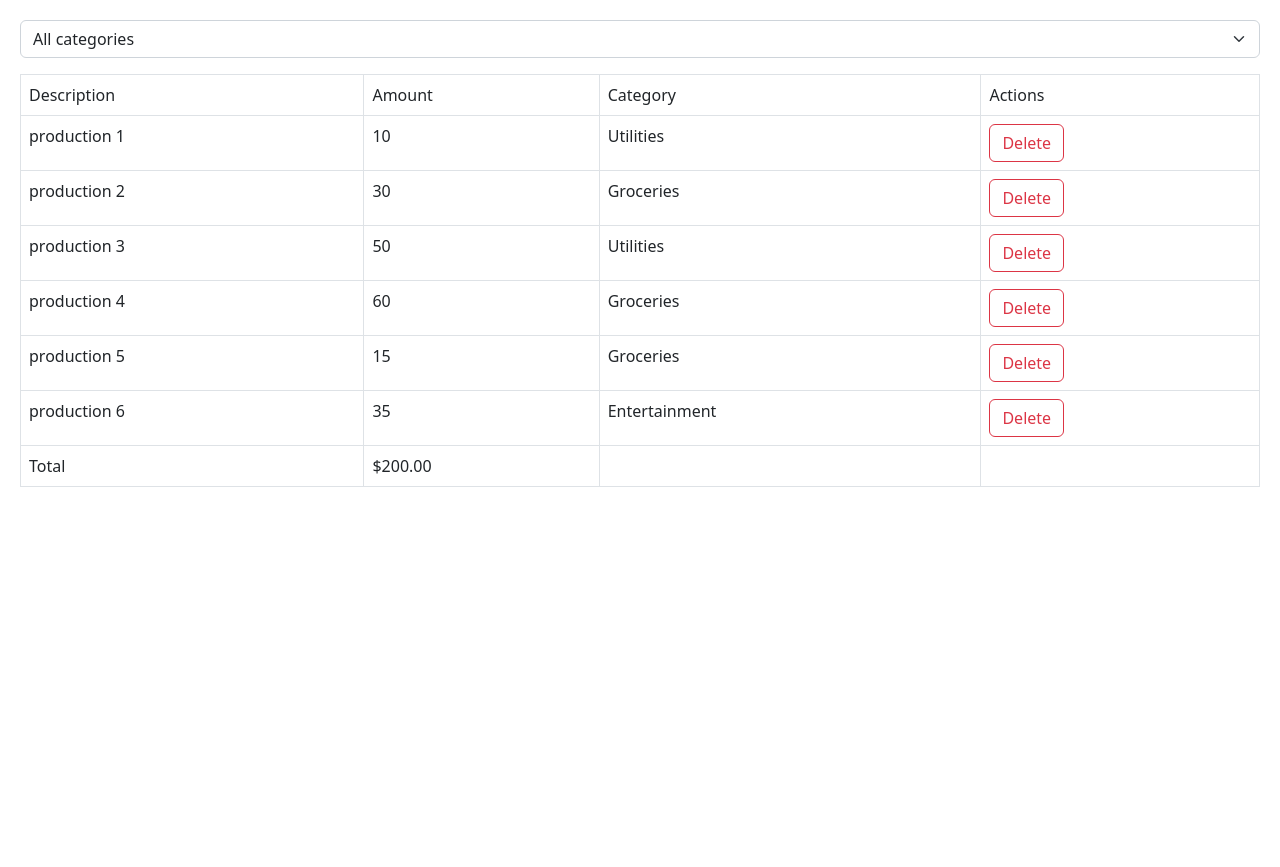
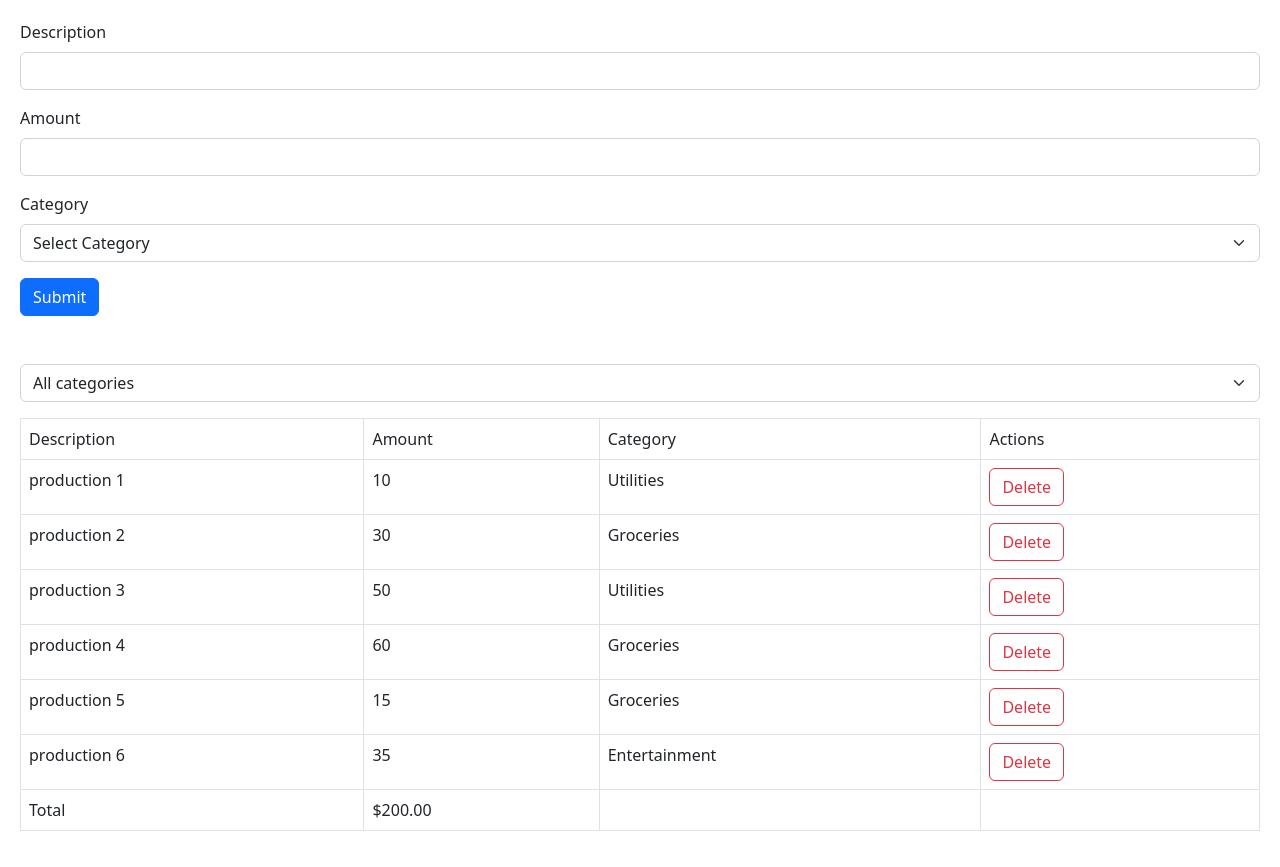
Before and after one commit to Qasimshaheen/react-app, a React (Vite) app: page / in a window 1280 px wide. Before the commit the page ends 800 px from the top, so only its background shows below. Built offline with nearby package versions, Linux system fonts and the light colour scheme.

Commit message:
Building Expense Form

```diff
--- a/src/App.tsx
+++ b/src/App.tsx
@@ -1,7 +1,8 @@
 import { useState } from "react";
 import { ExpenseList } from "./expense-tracker/components/ExpenseList";
 import { ExpenseFilter } from "./expense-tracker/components/ExpenseFilter";
-
+import { ExpenseForm } from "./expense-tracker/components/ExpenseForm";
+export const categories = ["Utilities", "Groceries", "Entertainment"];
 function App() {
   const [selectedCategory, setSelectedCategory] = useState("");
   const [expenses, setExpenses] = useState([
@@ -25,6 +26,9 @@
   };
   return (
     <div>
+      <div className="mb-5">
+        <ExpenseForm />
+      </div>
       <div className="mb-3">
         <ExpenseFilter
           onSelectCategory={(category) => setSelectedCategory(category)}
--- a/src/expense-tracker/components/ExpenseFilter.tsx
+++ b/src/expense-tracker/components/ExpenseFilter.tsx
@@ -1,4 +1,5 @@
 import React from "react";
+import { categories } from "../../App";
 interface Props {
   onSelectCategory: (category: string) => void;
 }
@@ -9,9 +10,11 @@
       onChange={(event) => onSelectCategory(event.target.value)}
     >
       <option value="">All categories</option>
-      <option value="Utilities">Utilities</option>
-      <option value="Groceries">Groceries</option>
-      <option value="Entertainment">Entertainment</option>
+      {categories.map((category) => (
+        <option key={category} value={category}>
+          {category}
+        </option>
+      ))}
     </select>
   );
 };
--- /dev/null
+++ b/src/expense-tracker/components/ExpenseForm.tsx
@@ -0,0 +1,35 @@
+import React from "react";
+import { categories } from "../../App";
+
+export const ExpenseForm = () => {
+  return (
+    <form>
+      <div className="mb-3">
+        <label htmlFor="description" className="form-label">
+          Description
+        </label>
+        <input id="description" type="text" className="form-control" />
+      </div>
+      <div className="mb-3">
+        <label htmlFor="amount" className="form-label">
+          Amount
+        </label>
+        <input id="amount" type="number" className="form-control" />
+      </div>
+      <div className="mb-3">
+        <label htmlFor="" className="form-label">
+          Category
+        </label>
+        <select id="category" className="form-select">
+          <option value="">Select Category</option>
+          {categories.map((category) => (
+            <option key={category} value={category}>
+              {category}
+            </option>
+          ))}
+        </select>
+      </div>
+      <button className="btn btn-primary">Submit</button>
+    </form>
+  );
+};
```
